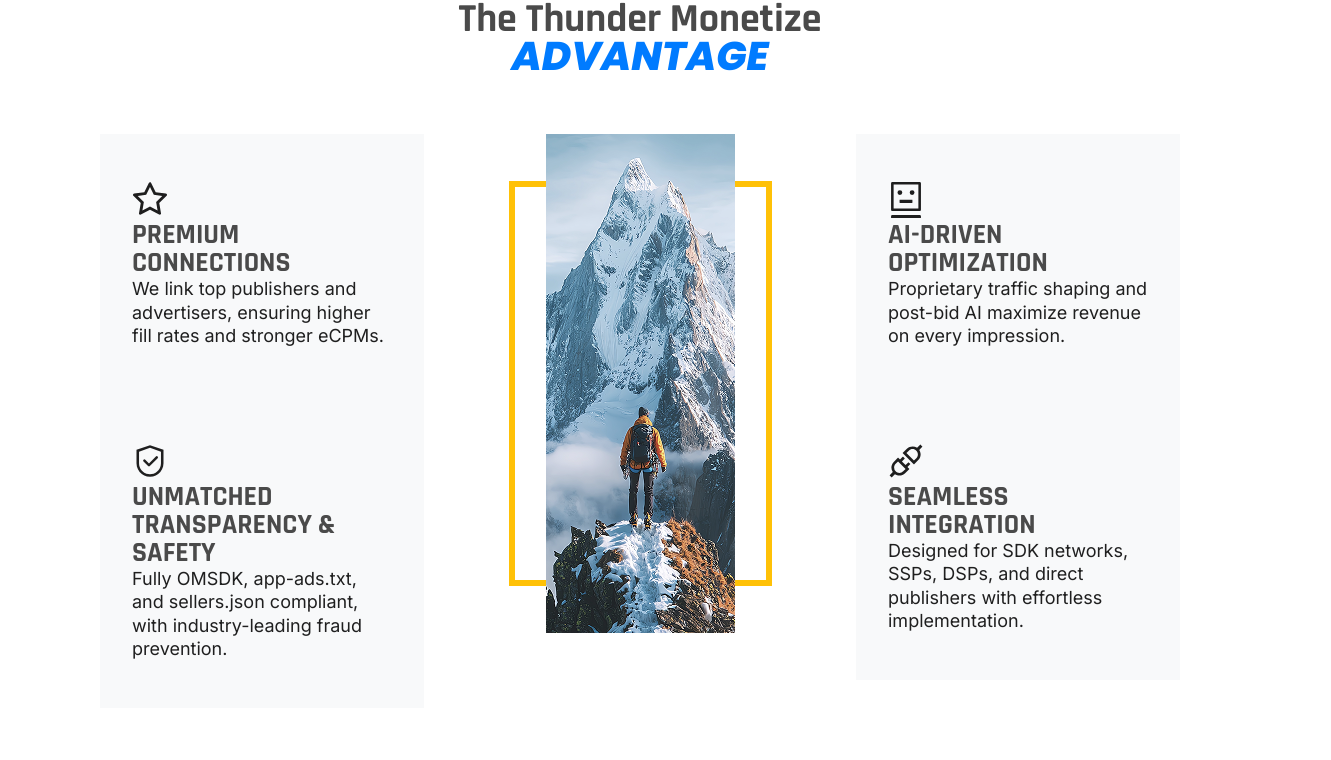
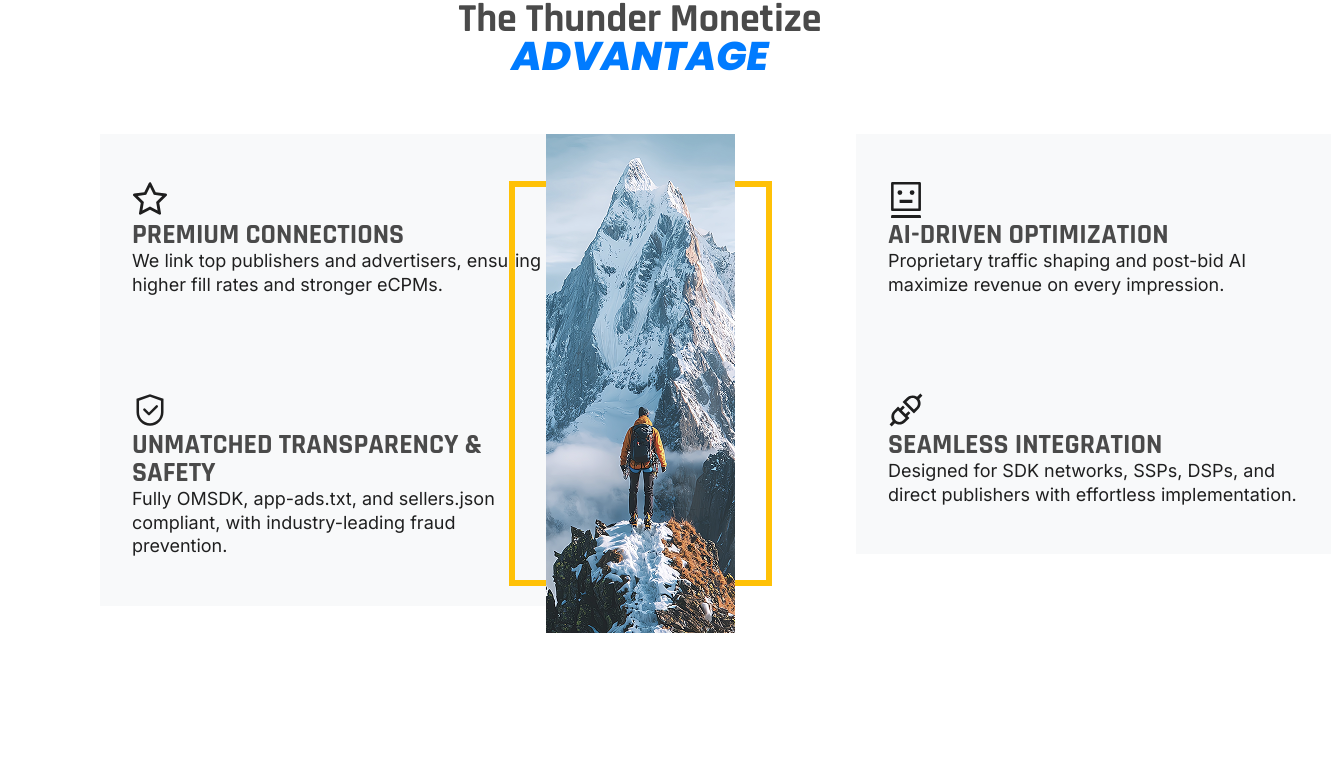
Before and after one commit to jwong65/vite-react-site, a React (Vite) app: page /about in a window 1280 px wide. Shown: the part 1052-1812 px from the top of the page, 1331 px wide, since content can reach past the window. Built offline with nearby package versions, Linux system fonts and the light colour scheme.

Commit message:
Removed gap in text-box-about

```diff
--- a/src/pages/about.css
+++ b/src/pages/about.css
@@ -189,8 +189,6 @@
     background-color: #F8F9FA;
     width: 100%;
     width: 475px;
-    max-width: 100%;
-    gap: 24px;
     padding: 48px 32px;
 }
 .about-left-content, .about-right-content{
```
